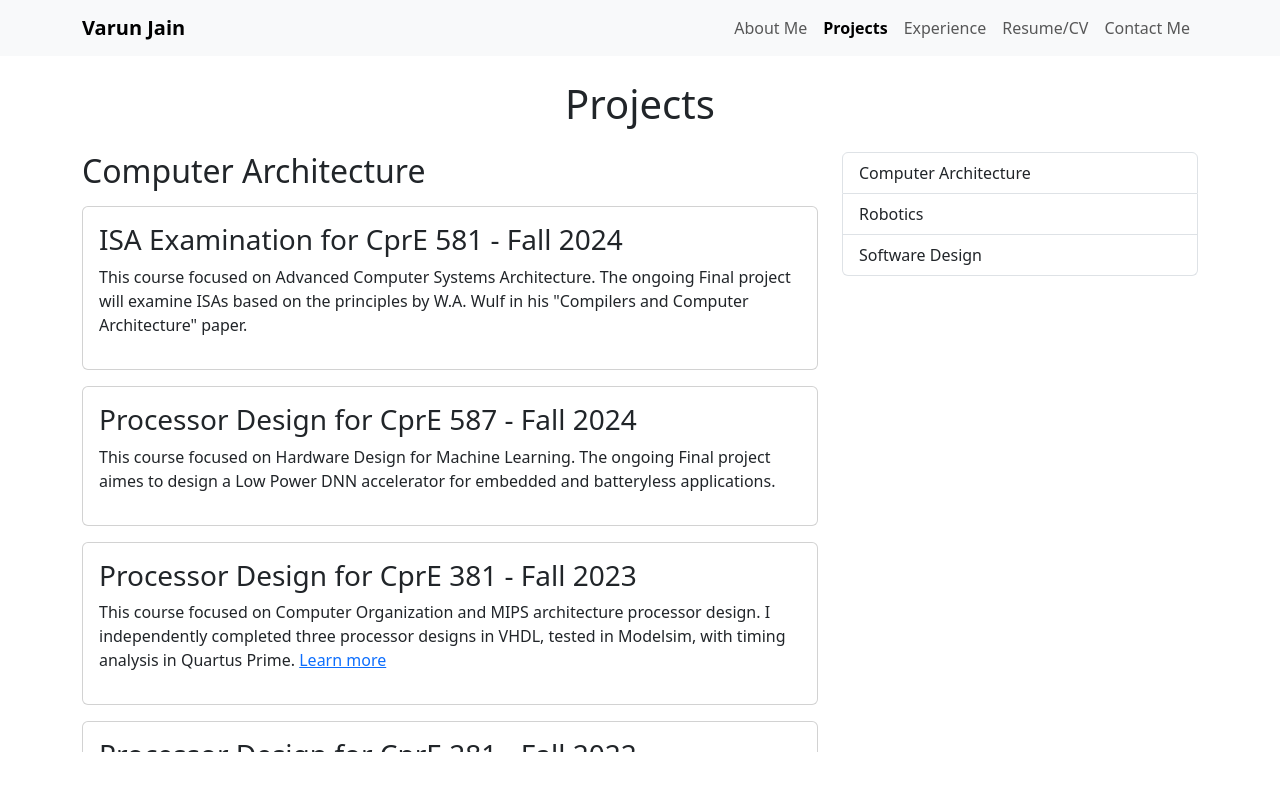
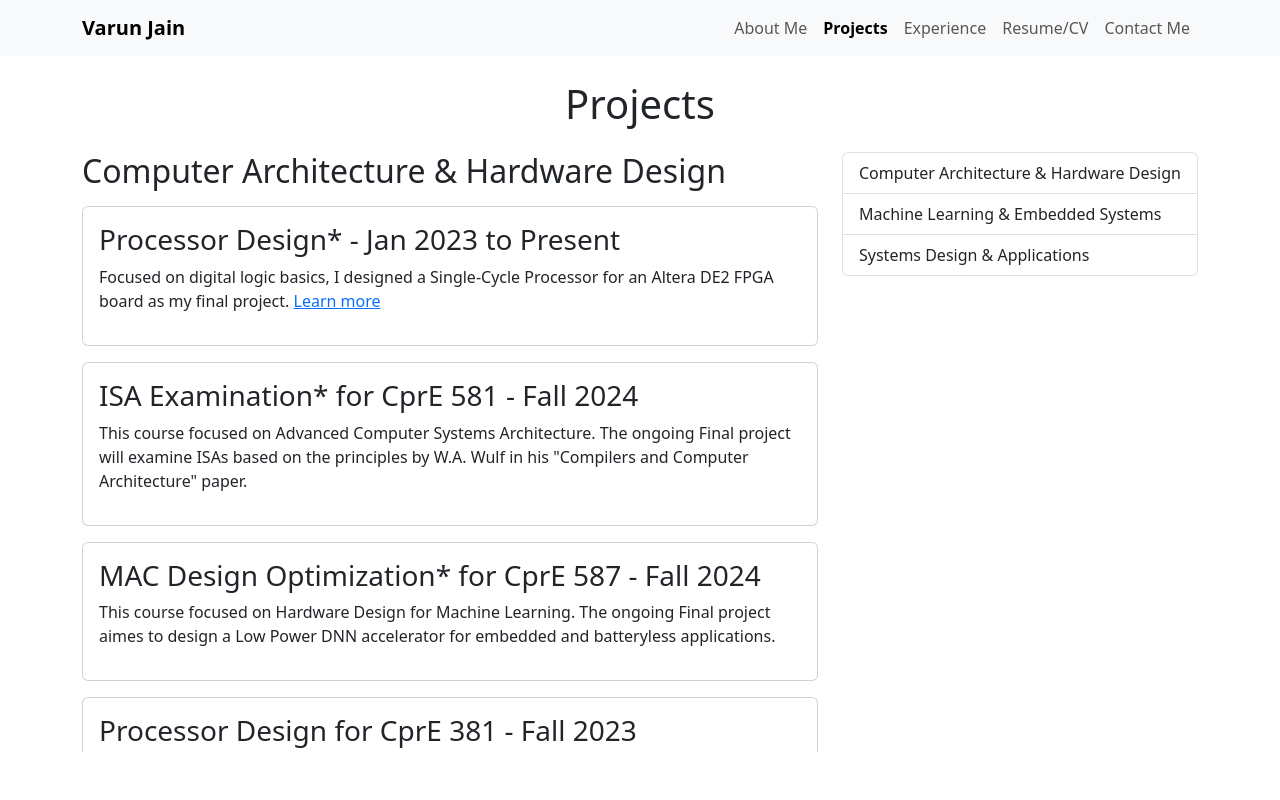
Before and after one commit to vsjain2004/vsjain2004.github.io, a plain HTML site: page projects.html in a window 1280 px wide. Drawn offline with nearby package versions, Linux system fonts and the light colour scheme.

Commit message:
Add all project headings

```diff
--- a/projects.html
+++ b/projects.html
@@ -31,13 +31,17 @@
                 <div class="col-md-8 overflow-auto" style="max-height: 75vh;">
                     <!-- Computer Architecture Projects Section -->
                     <section id="CompArch" class="mb-5">
-                        <h2>Computer Architecture</h2>
+                        <h2>Computer Architecture & Hardware Design</h2>
                         <div class="card my-3 p-3">
-                            <h3>ISA Examination for CprE 581 - Fall 2024</h3>
+                            <h3>Processor Design* - Jan 2023 to Present</h3>
+                            <p class="text-justify">Focused on digital logic basics, I designed a Single-Cycle Processor for an Altera DE2 FPGA board as my final project. <a href="projects/cpre281.html">Learn more</a></p>
+                        </div>
+                        <div class="card my-3 p-3">
+                            <h3>ISA Examination* for CprE 581 - Fall 2024</h3>
                             <p class="text-justify">This course focused on Advanced Computer Systems Architecture. The ongoing Final project will examine ISAs based on the principles by W.A. Wulf in his "Compilers and Computer Architecture" paper. <!--<a href="unavailable.html">Learn more</a>--></p>
                         </div>
                         <div class="card my-3 p-3">
-                            <h3>Processor Design for CprE 587 - Fall 2024</h3>
+                            <h3>MAC Design Optimization* for CprE 587 - Fall 2024</h3>
                             <p class="text-justify">This course focused on Hardware Design for Machine Learning. The ongoing Final project aimes to design a Low Power DNN accelerator for embedded and batteryless applications. <!--<a href="unavailable.html">Learn more</a>--></p>
                         </div>
                         <div class="card my-3 p-3">
@@ -51,11 +55,15 @@
                     </section>
 
                     <!-- Robotics Projects Section -->
-                    <section id="Robotics" class="mb-5">
-                        <h2>Robotics</h2>
+                    <section id="Embedded" class="mb-5">
+                        <h2>Machine Learning & Embedded Systems</h2>
                         <div class="card my-3 p-3">
-                            <h3>Optical Recognition in PCBs for CprE 575 - Spring 2023</h3>
-                            <p class="text-justify">In this course, I applied Computational Perception techniques to develop a PCB Optical Recognition project. <a href="unavailable.html">Learn more</a></p><!--projects/cpre575.html-->
+                            <h3>NN Acceleration for Pervasive Extreme Edge Intelligence* - Oct 2024 to May 2025</h3>
+                            <p class="text-justify">Focused on embedded systems, I used C programming to simulate scenarios on a modified Roomba. <a href="unavailable.html">Learn more</a></p><!--projects/cpre288.html-->
+                        </div>
+                        <div class="card my-3 p-3">
+                            <h3>Emotion Classification Model for ComS 474* - Spring 2025</h3>
+                            <p class="text-justify">Focused on embedded systems, I used C programming to simulate scenarios on a modified Roomba. <a href="unavailable.html">Learn more</a></p><!--projects/cpre288.html-->
                         </div>
                         <div class="card my-3 p-3">
                             <h3>Embedded Systems Project for CprE 288 - Spring 2023</h3>
@@ -65,14 +73,18 @@
 
                     <!-- Software Design Projects Section -->
                     <section id="Software" class="mb-5">
-                        <h2>Software Design</h2>
+                        <h2>Systems Design & Applications</h2>
                         <div class="card my-3 p-3">
-                            <h3>Senior Design Project - Fall 2024 to Spring 2025</h3>
+                            <h3>Course Management Application (Senior Design Project)* - Fall 2024 to Spring 2025</h3>
                             <p class="text-justify">In this two-semester project, our team is building a course management website for Dr. Simanta Mitra's ComS 309 course. The platform will streamline tasks like assignment management, student tracking, and resource organization, making course administration more efficient and user-friendly. <a href="projects/sd.html">Learn more</a></p><!--projects/sd.html-->
                         </div>
                         <div class="card my-3 p-3">
                             <h3>ComS 309: CyHawk Clash (Android App) - Fall 2023</h3>
                             <p class="text-justify">Developed in a team, this Android app project utilized Android Studio, SpringBoot, MySQL, Websockets, and third-party APIs. <a href="projects/coms309.html">Learn more</a></p>
+                        </div>
+                        <div class="card my-3 p-3">
+                            <h3>Optical Recognition in PCBs for CprE 575 - Spring 2023</h3>
+                            <p class="text-justify">In this course, I applied Computational Perception techniques to develop a PCB Optical Recognition project. <a href="unavailable.html">Learn more</a></p><!--projects/cpre575.html-->
                         </div>
                     </section>
                 </div>
@@ -80,9 +92,9 @@
                 <!-- Sidebar Section -->
                 <aside class="col-md-4">
                     <div class="list-group sticky-top">
-                        <a href="#CompArch" class="list-group-item list-group-item-action">Computer Architecture</a>
-                        <a href="#Robotics" class="list-group-item list-group-item-action">Robotics</a>
-                        <a href="#Software" class="list-group-item list-group-item-action">Software Design</a>
+                        <a href="#CompArch" class="list-group-item list-group-item-action">Computer Architecture & Hardware Design</a>
+                        <a href="#Embedded" class="list-group-item list-group-item-action">Machine Learning & Embedded Systems</a>
+                        <a href="#Software" class="list-group-item list-group-item-action">Systems Design & Applications</a>
                     </div>
                 </aside>
             </div>
```
Also changed, not shown: resume.html (+1 -1 lines).
